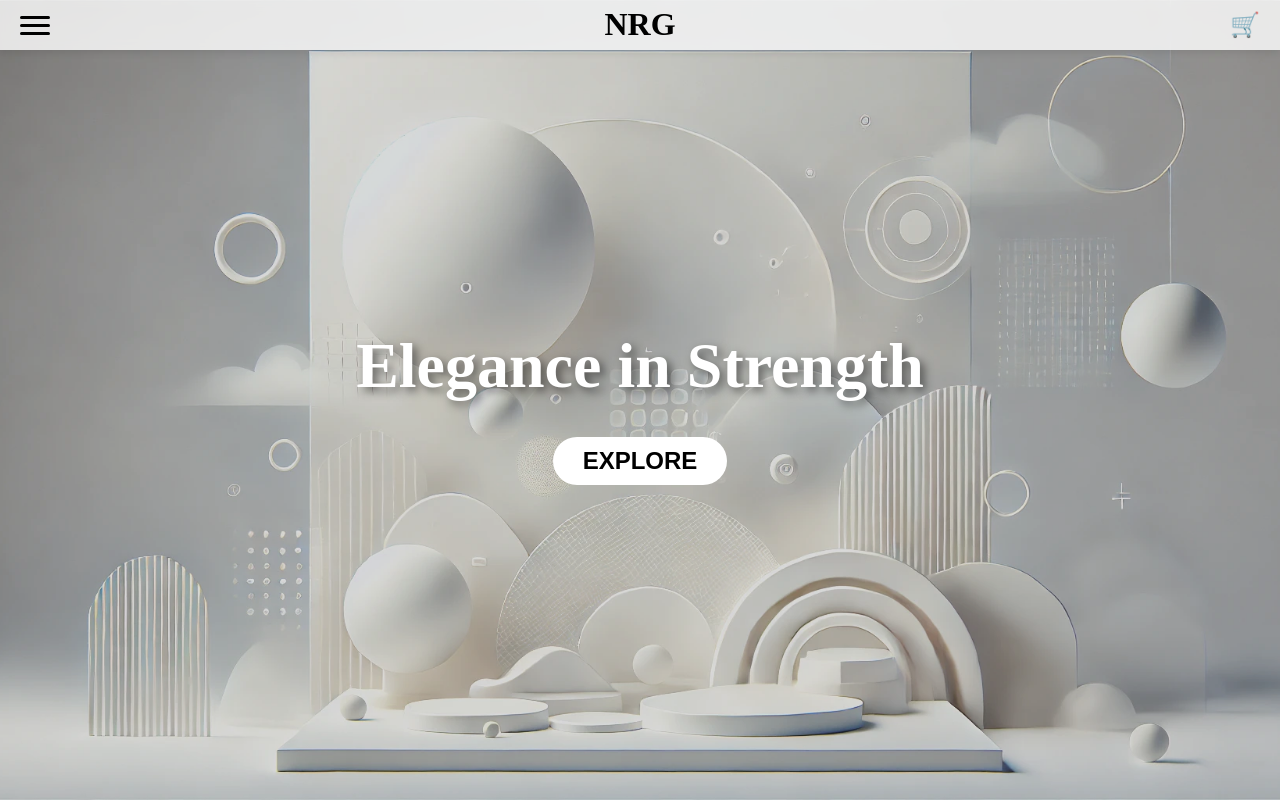
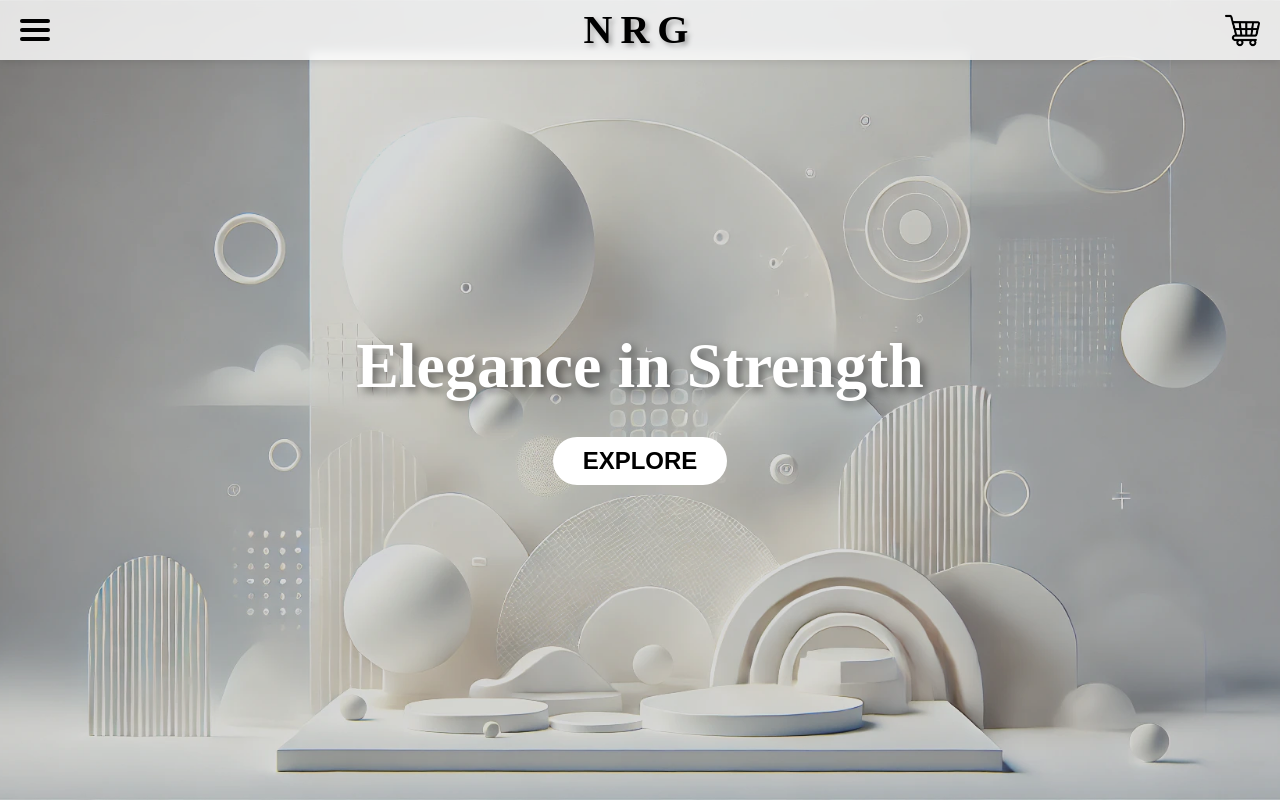
Before and after one commit to NRGTRW/frontend-nrgtrw, a React (Vite) app: page / in a window 1280 px wide. Shown: the top 800 px of the page. Built offline with nearby package versions, Linux system fonts and the light colour scheme.

Commit message:
Logo/Topbar/navBarToggle

```diff
--- a/src/assets/styles/navbar.css
+++ b/src/assets/styles/navbar.css
@@ -4,44 +4,51 @@
   top: 0;
   left: 0;
   width: 100%;
-  height: 50px;
+  height: 60px;
   background: rgba(255, 255, 255, 0.8);
   backdrop-filter: blur(5px);
   display: flex;
-  justify-content: center;
+  justify-content: space-between;
   align-items: center;
+  padding: 0 20px;
   z-index: 1001;
   box-shadow: 0 2px 8px rgba(0, 0, 0, 0.1);
 }
 
+/* Logo Styling */
 .logo {
-  font-family: "Cinzel", serif;
-  font-size: 32px;
-  font-weight: bold;
-  color: #000;
+  font-family: "Cinzel", serif; /* A classic serif font for elegance */
+  font-size: 40px; /* Slightly larger for visibility */
+  font-weight: 700; /* Bold for emphasis */
+  color: #000; /* Neutral black for sophistication */
+  text-align: center; /* Center-align the text */
+  position: absolute;
+  left: 50%;
+  transform: translateX(-50%); /* Ensure perfect centering */
+  letter-spacing: 0.2em; /* Add spacing for elegance */
+  text-shadow: 3px 3px 5px rgba(0, 0, 0, 0.3); /* Soft shadow for depth */
+  transition: transform 0.3s ease, color 0.3s ease; /* Smooth animations */
+  cursor: pointer;
 }
 
-.cart-icon {
-  position: absolute;
-  right: 20px;
-  font-size: 24px;
-  cursor: pointer;
-  color: #000;
+.logo:hover {
+  transform: translateX(-50%) scale(1.1); /* Slight zoom-in effect */
 }
 
-/* Navbar Styling */
-.navbar {
-  position: fixed;
-  left: 0;
-  width: 100%;
-  z-index: 1000;
-  background: transparent;
-  padding: 10px 20px;
-  display: flex;
-  justify-content: flex-start;
-  align-items: center;
+
+/* Cart Icon Styling */
+.cart-icon {
+  width: 35px;
+  height: 35px;
+  cursor: pointer;
+  transition: transform 0.3s ease;
 }
 
+.cart-icon:hover {
+  transform: scale(1.1);
+}
+
+/* Navbar Menu Toggle Button */
 .menu-toggle {
   display: flex;
   flex-direction: column;
@@ -50,13 +57,13 @@
   border: none;
   background: none;
   cursor: pointer;
-  z-index: 9999;
+  z-index: 1002;
 }
 
 .menu-toggle span {
   display: block;
   width: 30px;
-  height: 3px;
+  height: 4px;
   background-color: #000;
   transition: all 0.3s ease;
   border-radius: 3px;
@@ -74,7 +81,7 @@
   transform: translateY(-8px) rotate(-45deg);
 }
 
-/* Sliding Menu */
+/* Sliding Menu Styling */
 .menu {
   position: fixed;
   top: 0;
@@ -116,23 +123,10 @@
   display: block;
 }
 
-/* Hover Arrow Effect */
-/* .menu li::after {
-  content: "→";
-  font-size: 16px;
-  margin-left: 10px;
-  transition: transform 0.3s ease, color 0.3s ease;
-} */
-
-.menu li:hover::after {
-  transform: translateX(5px);
-  color: #888;
-}
-
 /* Media Queries */
 @media (max-width: 768px) {
   .logo {
-    font-size: 28px;
+    font-size: 24px;
   }
 
   .menu-toggle span {
@@ -150,11 +144,12 @@
 
 @media (max-width: 480px) {
   .logo {
-    font-size: 24px;
+    font-size: 20px;
   }
 
   .cart-icon {
-    font-size: 20px;
+    width: 25px;
+    height: 25px;
   }
 
   .menu {
--- a/src/components/Navbar.jsx
+++ b/src/components/Navbar.jsx
@@ -1,5 +1,6 @@
 import React, { useState } from "react";
 import "../assets/styles/navbar.css";
+import cartImage from "../assets/images/shopping-cart.png"; // Ensure this path is correct.
 
 const Navbar = () => {
   const [menuOpen, setMenuOpen] = useState(false);
@@ -16,12 +17,6 @@ const Navbar = () => {
     <header onClick={closeMenuOnOutsideClick}>
       {/* Top Bar */}
       <div className="top-bar">
-        <div className="logo">NRG</div>
-        <div className="cart-icon">🛒</div>
-
-
-      {/* Navbar */}
-      <nav className="navbar">
         <button
           className={`menu-toggle ${menuOpen ? "open" : ""}`}
           onClick={toggleMenu}
@@ -31,7 +26,13 @@ const Navbar = () => {
           <span></span>
           <span></span>
         </button>
-      </nav>
+        <div className="logo">NRG</div>
+        <img
+          src={cartImage}
+          alt="Shopping Cart"
+          className="cart-icon"
+          onClick={() => alert("Redirecting to shopping cart!")}
+        />
       </div>
 
       {/* Sliding Menu */}
```
Also changed, not shown: src/assets/images/shopping-cart.png (added).
